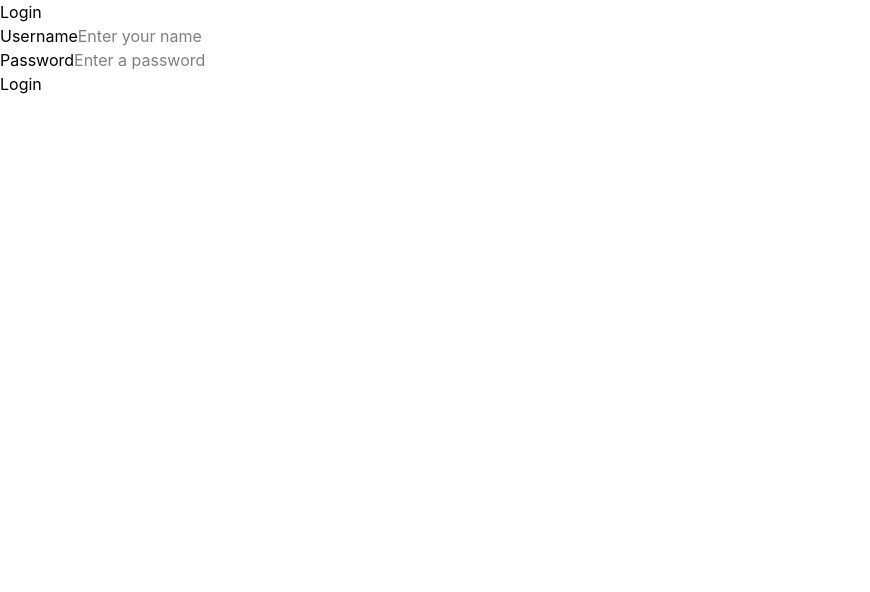
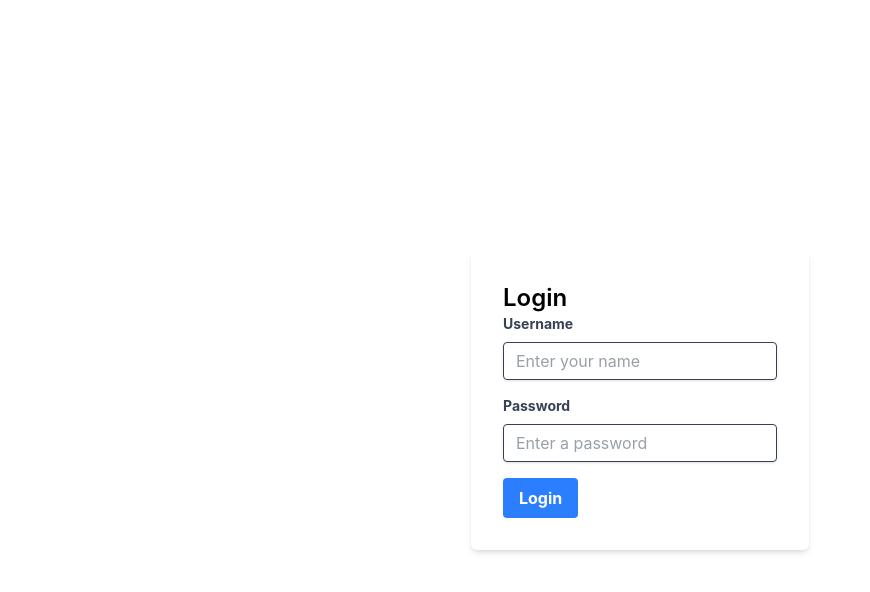
Before and after one commit to Zolender/MovieApp, a React (Vite) app: page /login in a window 1280 px wide. Shown: the top 592 px of the page, without its empty margins (0-870 px from the left). Built offline with nearby package versions, Linux system fonts and the light colour scheme.

Commit message:
feat: improve Login component UI with enhanced styling and layout

```diff
--- a/src/Pages/Login.tsx
+++ b/src/Pages/Login.tsx
@@ -34,23 +34,33 @@ const Login = () => {
     }
 
     return (
-        <div className="">
-            <h1>Login</h1>
-            <form onSubmit={handleSubmit}>
-                <div className="">
-                    <label htmlFor="username">Username</label>
-                    <input type="text" name="username" id="username" className="" onChange={handleChange} value={formData.username} placeholder="Enter your name"/>
-                </div>
+        <div className="flex items-center justify-center h-screen">
+            <div className="bg-white p-8 rounded-md shadow-md">
+                <h1 className="text-2xl font-semibold">Login</h1>
+                <form onSubmit={handleSubmit}>
+                    <div className="space-y-4">
+                        <div>
+                            <label htmlFor="username" className="block text-gray-700 text-sm font-bold mb-2">
+                                Username
+                            </label>
+                            <input type="text" name="username" id="username" className="shadow appearance-none border rounded w-full py-2 px-3 text-gray-700 leading-tight focus:outline-none focus:shadow-outline" onChange={handleChange} value={formData.username} placeholder="Enter your name"/>
+                        </div>
 
-                <div className="">
-                    <label htmlFor="password">Password</label>
-                    <input type="password" placeholder="Enter a password" value={formData.password} onChange={handleChange} className="" name="password" id="password" />
-                </div>
+                        <div>
+                            <label htmlFor="password" className="block text-gray-700 text-sm font-bold mb-2">
+                                Password
+                            </label>
+                            <input type="password" placeholder="Enter a password" value={formData.password} onChange={handleChange} className="shadow appearance-none border rounded w-full py-2 px-3 text-gray-700 leading-tight focus:outline-none focus:shadow-outline" name="password" id="password" />
+                        </div>
 
-                {error && <p className="text-red-400">{error}</p>}
+                        {error && <p className="text-red-400">{error}</p>}
 
-                <button type="submit">Login</button>
-            </form>
+                        <button type="submit" className="bg-blue-500 hover:bg-blue-700 text-white font-bold py-2 px-4 rounded">
+                            Login
+                        </button>
+                    </div>
+                </form>
+            </div>
         </div>
     );
 }
```
